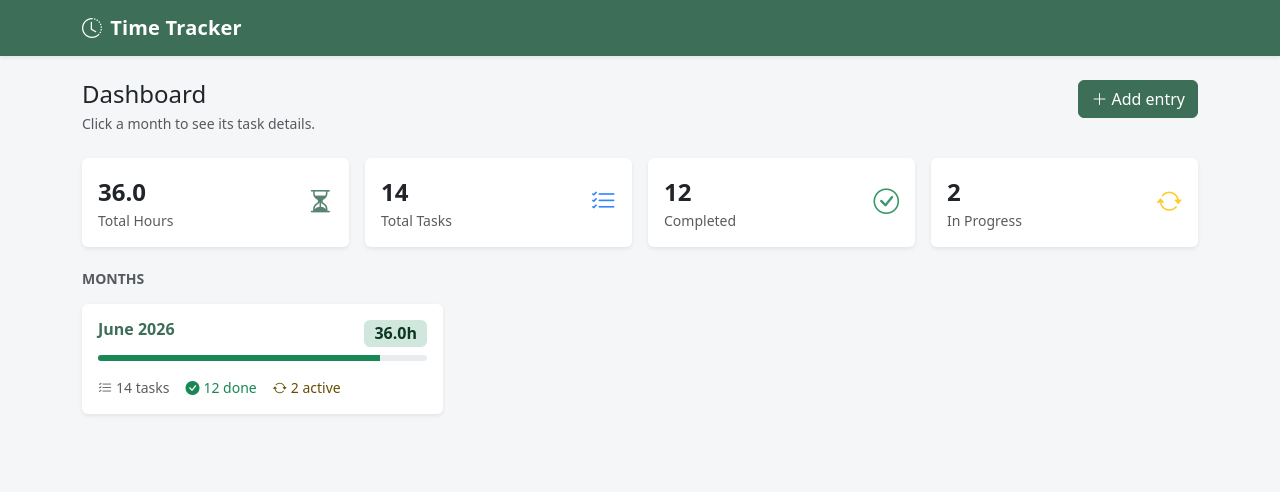
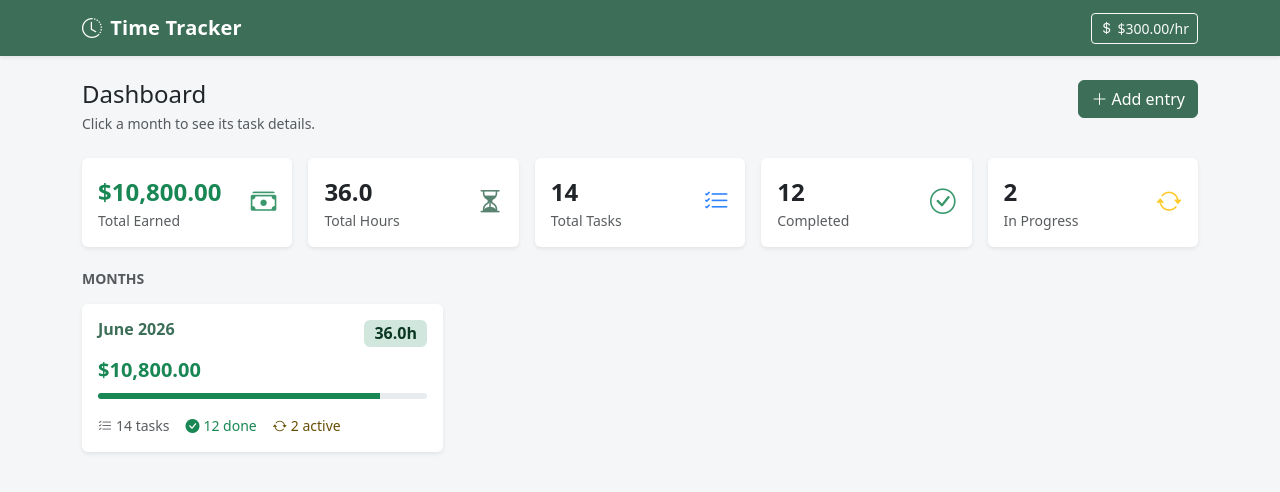
Before and after one commit to Muazzeem/time-management-app, a Flask app: page / in a window 1280 px wide. Shown: the top 492 px of the page. Run offline with Flask 3, Linux system fonts and the light colour scheme; data comes from the database, SQL or seed files in the repository.

Commit message:
Add hourly rate tracking and earnings calculation across dashboard, month view, and PDF export

```diff
--- a/app.py
+++ b/app.py
@@ -13,6 +13,7 @@ DB_PATH = Path(__file__).parent / "time_log.db"
 STATUSES = ["Not Started", "In Progress", "Completed", "Blocked"]
 SORT_COLUMNS = {"date": "date", "task": "task", "hours": "hours", "status": "status"}
 MONTH_KEY_RE = re.compile(r"^\d{4}-\d{2}$")
+DEFAULT_HOURLY_RATE = 300.0
 
 BRAND_RGB = (60, 110, 88)
 STATUS_RGB = {
@@ -67,14 +68,46 @@ def init_db():
         )
         """
     )
+    db.execute(
+        """
+        CREATE TABLE IF NOT EXISTS settings (
+            id INTEGER PRIMARY KEY CHECK (id = 1),
+            hourly_rate REAL NOT NULL DEFAULT 300
+        )
+        """
+    )
     count = db.execute("SELECT COUNT(*) FROM entries").fetchone()[0]
     if count == 0:
         db.executemany(
             "INSERT INTO entries (date, task, hours, status) VALUES (?, ?, ?, ?)",
             SEED_ENTRIES,
         )
-        db.commit()
+    if db.execute("SELECT COUNT(*) FROM settings").fetchone()[0] == 0:
+        db.execute(
+            "INSERT INTO settings (id, hourly_rate) VALUES (1, ?)",
+            (DEFAULT_HOURLY_RATE,),
+        )
+    db.commit()
     db.close()
+
+
+def get_hourly_rate():
+    db = get_db()
+    row = db.execute("SELECT hourly_rate FROM settings WHERE id = 1").fetchone()
+    return row["hourly_rate"] if row else DEFAULT_HOURLY_RATE
+
+
+@app.template_filter("currency")
+def currency_filter(value):
+    try:
+        return f"${float(value):,.2f}"
+    except (TypeError, ValueError):
+        return value
+
+
+@app.context_processor
+def inject_hourly_rate():
+    return {"hourly_rate": get_hourly_rate()}
 
 
 def _fit_text(pdf, text, width, font_size):
@@ -86,7 +119,9 @@ def _fit_text(pdf, text, width, font_size):
     return text + "..."
 
 
-def build_month_pdf(label, rows, total_hours, total_tasks, completed, in_progress):
+def build_month_pdf(label, rows, total_hours, total_tasks, completed, in_progress, rate):
+    total_amount = total_hours * rate
+
     pdf = FPDF(orientation="P", unit="mm", format="A4")
     pdf.set_auto_page_break(auto=True, margin=15)
     pdf.add_page()
@@ -104,10 +139,13 @@ def build_month_pdf(label, rows, total_hours, total_tasks, completed, in_progres
         f"Completed: {completed}    In Progress: {in_progress}",
         ln=1,
     )
-    pdf.ln(4)
+    pdf.set_font("Helvetica", "B", 12)
+    pdf.set_text_color(*BRAND_RGB)
+    pdf.cell(0, 8, f"Amount Earned (${rate:,.2f}/hr): ${total_amount:,.2f}", ln=1)
+    pdf.ln(2)
 
-    col_widths = [26, 96, 20, 30]
-    headers = ["Date", "Task", "Hours", "Status"]
+    col_widths = [22, 76, 16, 24, 28]
+    headers = ["Date", "Task", "Hours", "Status", "Amount"]
 
     pdf.set_font("Helvetica", "B", 10)
     pdf.set_fill_color(*BRAND_RGB)
@@ -121,6 +159,7 @@ def build_month_pdf(label, rows, total_hours, total_tasks, completed, in_progres
         pdf.set_fill_color(245, 247, 246) if i % 2 else pdf.set_fill_color(255, 255, 255)
         date_display = datetime.strptime(row["date"], "%Y-%m-%d").strftime("%d/%m/%Y")
         task_display = _fit_text(pdf, row["task"], col_widths[1], 10)
+        amount_display = f"${row['hours'] * rate:,.2f}"
 
         pdf.set_text_color(30, 30, 30)
         pdf.cell(col_widths[0], 8, date_display, border=1, fill=True)
@@ -129,6 +168,9 @@ def build_month_pdf(label, rows, total_hours, total_tasks, completed, in_progres
 
         pdf.set_text_color(*STATUS_RGB.get(row["status"], (30, 30, 30)))
         pdf.cell(col_widths[3], 8, row["status"], border=1, fill=True)
+
+        pdf.set_text_color(30, 30, 30)
+        pdf.cell(col_widths[4], 8, amount_display, border=1, fill=True)
         pdf.ln()
 
     pdf.set_font("Helvetica", "B", 10)
@@ -137,6 +179,7 @@ def build_month_pdf(label, rows, total_hours, total_tasks, completed, in_progres
     pdf.cell(col_widths[0] + col_widths[1], 9, "Total", border=1, fill=True)
     pdf.cell(col_widths[2], 9, f"{total_hours:.1f}", border=1, fill=True)
     pdf.cell(col_widths[3], 9, "", border=1, fill=True)
+    pdf.cell(col_widths[4], 9, f"${total_amount:,.2f}", border=1, fill=True)
 
     return bytes(pdf.output())
 
@@ -145,6 +188,7 @@ def build_month_pdf(label, rows, total_hours, total_tasks, completed, in_progres
 def index():
     db = get_db()
     rows = db.execute("SELECT * FROM entries ORDER BY date ASC").fetchall()
+    rate = get_hourly_rate()
 
     groups = {}
     for row in rows:
@@ -156,6 +200,7 @@ def index():
             "key": key,
             "label": datetime.strptime(key, "%Y-%m").strftime("%B %Y"),
             "total_hours": sum(r["hours"] for r in groups[key]),
+            "amount": sum(r["hours"] for r in groups[key]) * rate,
             "total_tasks": len(groups[key]),
             "completed": sum(1 for r in groups[key] if r["status"] == "Completed"),
             "in_progress": sum(1 for r in groups[key] if r["status"] == "In Progress"),
@@ -163,10 +208,12 @@ def index():
         for key in month_keys
     ]
 
+    total_hours = sum(r["hours"] for r in rows)
     return render_template(
         "index.html",
         month_summaries=month_summaries,
-        total_hours=sum(r["hours"] for r in rows),
+        total_hours=total_hours,
+        total_amount=total_hours * rate,
         completed=sum(1 for r in rows if r["status"] == "Completed"),
         in_progress=sum(1 for r in rows if r["status"] == "In Progress"),
         total_tasks=len(rows),
@@ -200,6 +247,7 @@ def month_detail(key):
     def next_dir(col):
         return "desc" if sort == col and direction == "asc" else "asc"
 
+    total_hours = sum(r["hours"] for r in rows)
     return render_template(
         "month.html",
         month_key=key,
@@ -209,7 +257,8 @@ def month_detail(key):
         sort=sort,
         direction=direction,
         next_dir=next_dir,
-        total_hours=sum(r["hours"] for r in rows),
+        total_hours=total_hours,
+        total_amount=total_hours * get_hourly_rate(),
         completed=sum(1 for r in rows if r["status"] == "Completed"),
         in_progress=sum(1 for r in rows if r["status"] == "In Progress"),
         total_tasks=len(rows),
@@ -239,6 +288,7 @@ def month_download(key):
         total_tasks=len(rows),
         completed=sum(1 for r in rows if r["status"] == "Completed"),
         in_progress=sum(1 for r in rows if r["status"] == "In Progress"),
+        rate=get_hourly_rate(),
     )
 
     return send_file(
@@ -252,6 +302,15 @@ def month_download(key):
 def _redirect_next():
     next_url = request.form.get("next")
     return redirect(next_url) if next_url else redirect(url_for("index"))
+
+
+@app.route("/settings/rate", methods=["POST"])
+def update_rate():
+    rate = max(0.0, float(request.form.get("rate") or 0))
+    db = get_db()
+    db.execute("UPDATE settings SET hourly_rate = ? WHERE id = 1", (rate,))
+    db.commit()
+    return _redirect_next()
 
 
 @app.route("/entries/add", methods=["POST"])
--- a/templates/base.html
+++ b/templates/base.html
@@ -30,10 +30,13 @@
 </head>
 <body>
 <nav class="navbar navbar-expand-lg navbar-dark bg-brand mb-4 shadow-sm">
-  <div class="container">
-    <a class="navbar-brand" href="{{ url_for('index') }}">
+  <div class="container d-flex justify-content-between align-items-center">
+    <a class="navbar-brand mb-0" href="{{ url_for('index') }}">
       <i class="bi bi-clock-history me-2"></i>Time Tracker
     </a>
+    <button class="btn btn-sm btn-outline-light" data-bs-toggle="modal" data-bs-target="#rateModal">
+      <i class="bi bi-currency-dollar me-1"></i>{{ hourly_rate | currency }}/hr
+    </button>
   </div>
 </nav>
 
@@ -41,6 +44,30 @@
   {% block content %}{% endblock %}
 </div>
 
+<!-- Hourly Rate Modal -->
+<div class="modal fade" id="rateModal" tabindex="-1">
+  <div class="modal-dialog">
+    <div class="modal-content">
+      <form action="{{ url_for('update_rate') }}" method="post">
+        <input type="hidden" name="next" value="{{ request.path }}">
+        <div class="modal-header">
+          <h5 class="modal-title"><i class="bi bi-currency-dollar me-2 text-brand"></i>Hourly Rate</h5>
+          <button type="button" class="btn-close" data-bs-dismiss="modal"></button>
+        </div>
+        <div class="modal-body">
+          <label class="form-label">Rate per hour ($)</label>
+          <input type="number" step="0.01" min="0" name="rate" value="{{ hourly_rate }}" class="form-control" required>
+          <div class="form-text">Used to calculate earnings across the dashboard, month pages, and PDF exports.</div>
+        </div>
+        <div class="modal-footer">
+          <button type="button" class="btn btn-outline-secondary" data-bs-dismiss="modal">Cancel</button>
+          <button type="submit" class="btn btn-brand">Save Rate</button>
+        </div>
+      </form>
+    </div>
+  </div>
+</div>
+
 <script src="https://cdn.jsdelivr.net/npm/bootstrap@5.3.3/dist/js/bootstrap.bundle.min.js"></script>
 {% block extra_scripts %}{% endblock %}
 </body>
--- a/templates/index.html
+++ b/templates/index.html
@@ -12,8 +12,19 @@
   </button>
 </div>
 
-<div class="row g-3 mb-4">
-  <div class="col-6 col-md-3">
+<div class="row row-cols-2 row-cols-md-5 g-3 mb-4">
+  <div class="col">
+    <div class="card border-0 shadow-sm h-100">
+      <div class="card-body d-flex align-items-center justify-content-between">
+        <div>
+          <div class="fs-4 fw-bold text-success">{{ total_amount | currency }}</div>
+          <div class="text-muted small">Total Earned</div>
+        </div>
+        <i class="bi bi-cash-stack stat-icon text-success"></i>
+      </div>
+    </div>
+  </div>
+  <div class="col">
     <div class="card border-0 shadow-sm h-100">
       <div class="card-body d-flex align-items-center justify-content-between">
         <div>
@@ -24,7 +35,7 @@
       </div>
     </div>
   </div>
-  <div class="col-6 col-md-3">
+  <div class="col">
     <div class="card border-0 shadow-sm h-100">
       <div class="card-body d-flex align-items-center justify-content-between">
         <div>
@@ -35,7 +46,7 @@
       </div>
     </div>
   </div>
-  <div class="col-6 col-md-3">
+  <div class="col">
     <div class="card border-0 shadow-sm h-100">
       <div class="card-body d-flex align-items-center justify-content-between">
         <div>
@@ -46,7 +57,7 @@
       </div>
     </div>
   </div>
-  <div class="col-6 col-md-3">
+  <div class="col">
     <div class="card border-0 shadow-sm h-100">
       <div class="card-body d-flex align-items-center justify-content-between">
         <div>
@@ -72,6 +83,7 @@
             <h6 class="card-title text-brand fw-bold mb-0">{{ m.label }}</h6>
             <span class="badge bg-success-subtle text-success-emphasis fs-6">{{ m.total_hours }}h</span>
           </div>
+          <div class="fs-5 fw-bold text-success mb-2">{{ m.amount | currency }}</div>
           <div class="progress mb-3" style="height: 6px;">
             {% set pct = (m.completed / m.total_tasks * 100) if m.total_tasks else 0 %}
             <div class="progress-bar bg-success" style="width: {{ pct }}%"></div>
```
Also changed, not shown: templates/month.html (+16 -5 lines).
